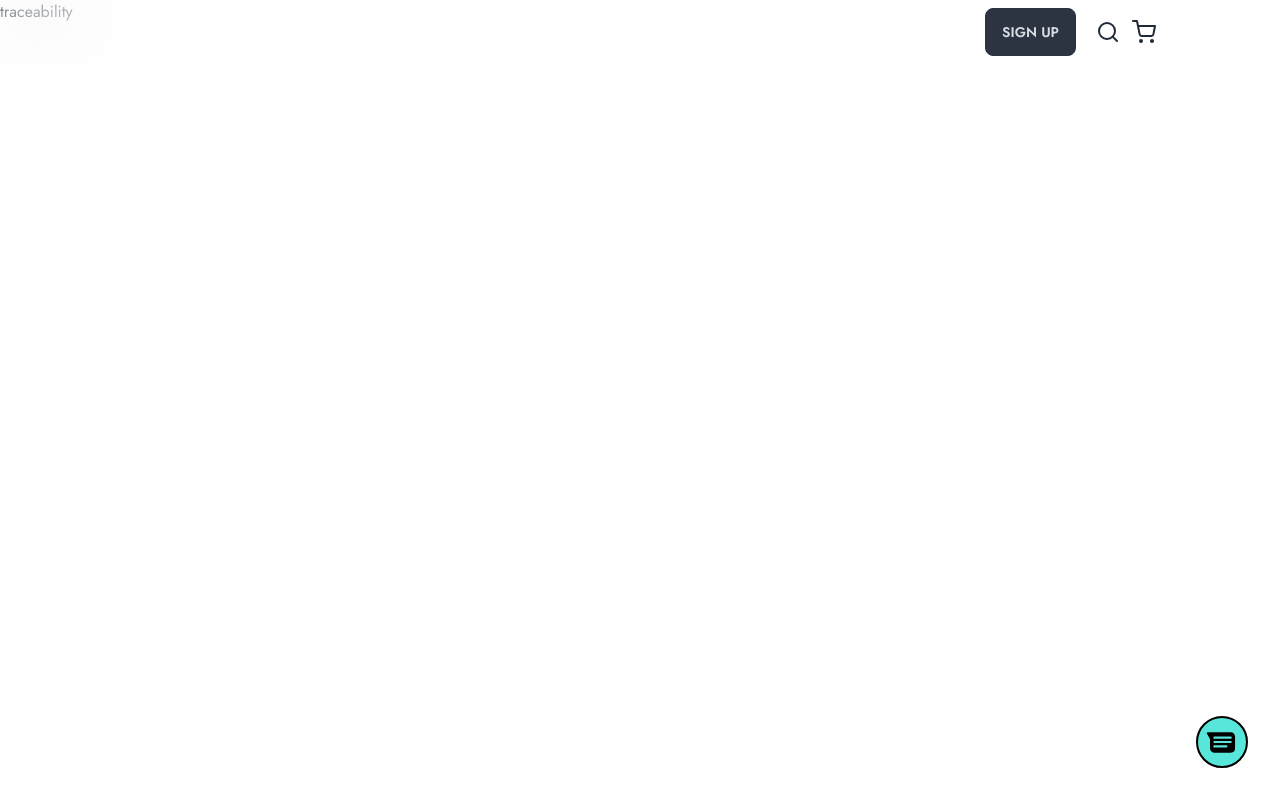
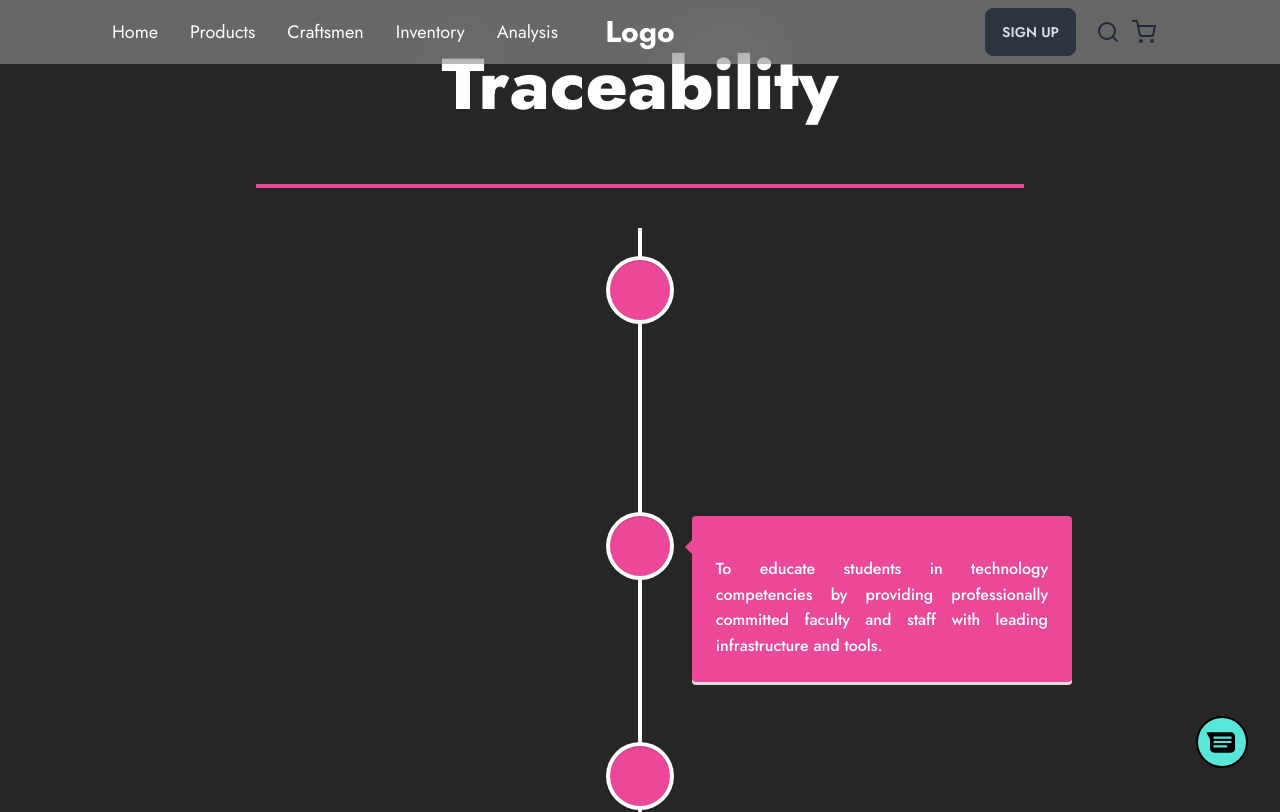
Before and after one commit to PAVAN28GIT/whySoOptimal, a Next.js app in the folder frontend/: page /traceability in a window 1280 px wide. Shown: the top 812 px of the page. Built offline with nearby package versions, Linux system fonts and the light colour scheme.

Commit message:
added analysis section

```diff
--- a/frontend/app/traceability/page.tsx
+++ b/frontend/app/traceability/page.tsx
@@ -1,11 +1,54 @@
-import React from 'react'
+'use client'
 
-const traceability = () => {
+import React from 'react';
+import { VerticalTimeline, VerticalTimelineElement } from 'react-vertical-timeline-component';
+import 'react-vertical-timeline-component/style.min.css';
+
+const Vision = () => {
     return (
-        <div>
-            traceability
-        </div>
-    )
-}
+        <>
+            <div className="wrapper flex flex-col items-center justify-center lg:px-40 p-6 lg:p-10 bg-[#262626] text-white">
+                <div className="vision my-2 flex flex-col items-center justify-center">
+                    <h2 className='text-5xl lg:text-7xl mb-4 font-jost font-extrabold'>Traceability</h2>
+                </div>
+                <div className='w-[80%] h-1 my-10 bg-pink-500 mx-auto'></div>
+                <div className="mission">
+                    <VerticalTimeline>
+                        <VerticalTimelineElement
+                            className="vertical-timeline-element--work"
+                            contentStyle={{ background: '#EC4899', color: '#fff' }}
+                            contentArrowStyle={{ borderRight: '7px solid  #EC4899' }}
+                            iconStyle={{ background: '#EC4899', color: '#fff' }}
+                            position='left'>
+                            <p className='font-jost text-justify'>
+                                To produce Computer Science graduates who, trained in design and implementation of computational systems through competitive curriculum and research in collaboration with industry and research organizations.
+                            </p>
+                        </VerticalTimelineElement>
+                        <VerticalTimelineElement
+                            className="vertical-timeline-element--work"
+                            contentStyle={{ background: '#EC4899', color: '#fff' }}
+                            contentArrowStyle={{ borderRight: '7px solid  #EC4899' }}
+                            iconStyle={{ background: '#EC4899', color: '#fff' }}
+                            position='right'>
+                            <p className='font-jost text-justify'>
+                                To educate students in technology competencies by providing professionally committed faculty and staff with leading infrastructure and tools.
+                            </p>
+                        </VerticalTimelineElement>
+                        <VerticalTimelineElement
+                            className="vertical-timeline-element--work"
+                            contentStyle={{ background: '#EC4899', color: '#fff' }}
+                            contentArrowStyle={{ borderRight: '7px solid  #EC4899' }}
+                            iconStyle={{ background: '#EC4899', color: '#fff' }}
+                            position='left'>
+                            <p className='font-jost text-justify'>
+                                To inculcate strong ethical values, leadership abilities and research capabilities in the minds of students so as to work towards the progress of the society.
+                            </p>
+                        </VerticalTimelineElement>
+                    </VerticalTimeline>
+                </div>
+            </div>
+        </>
+    );
+};
 
-export default traceability
+export default Vision;
--- a/frontend/app/utils/constants.ts
+++ b/frontend/app/utils/constants.ts
@@ -20,6 +20,10 @@ export const navbarData: NavbarData[] = [
         title: 'Inventory',
         path: '/inventory',
     },
+    {
+        title: 'Analysis',
+        path: 'http://localhost:8501/',
+    }
 ]
 
 export type FormField = {
--- a/frontend/package.json
+++ b/frontend/package.json
@@ -25,10 +25,12 @@
     "react-hot-toast": "^2.4.1",
     "react-icons": "^4.11.0",
     "react-redux": "^8.1.2",
+    "react-vertical-timeline-component": "^3.6.0",
     "tailwindcss": "3.3.3",
     "typescript": "5.2.2"
   },
   "devDependencies": {
+    "@types/react-vertical-timeline-component": "^3.3.3",
     "daisyui": "^3.7.4"
   }
 }
```
Also changed, not shown: 1 other file (tests, documents, lock files or other folders).
